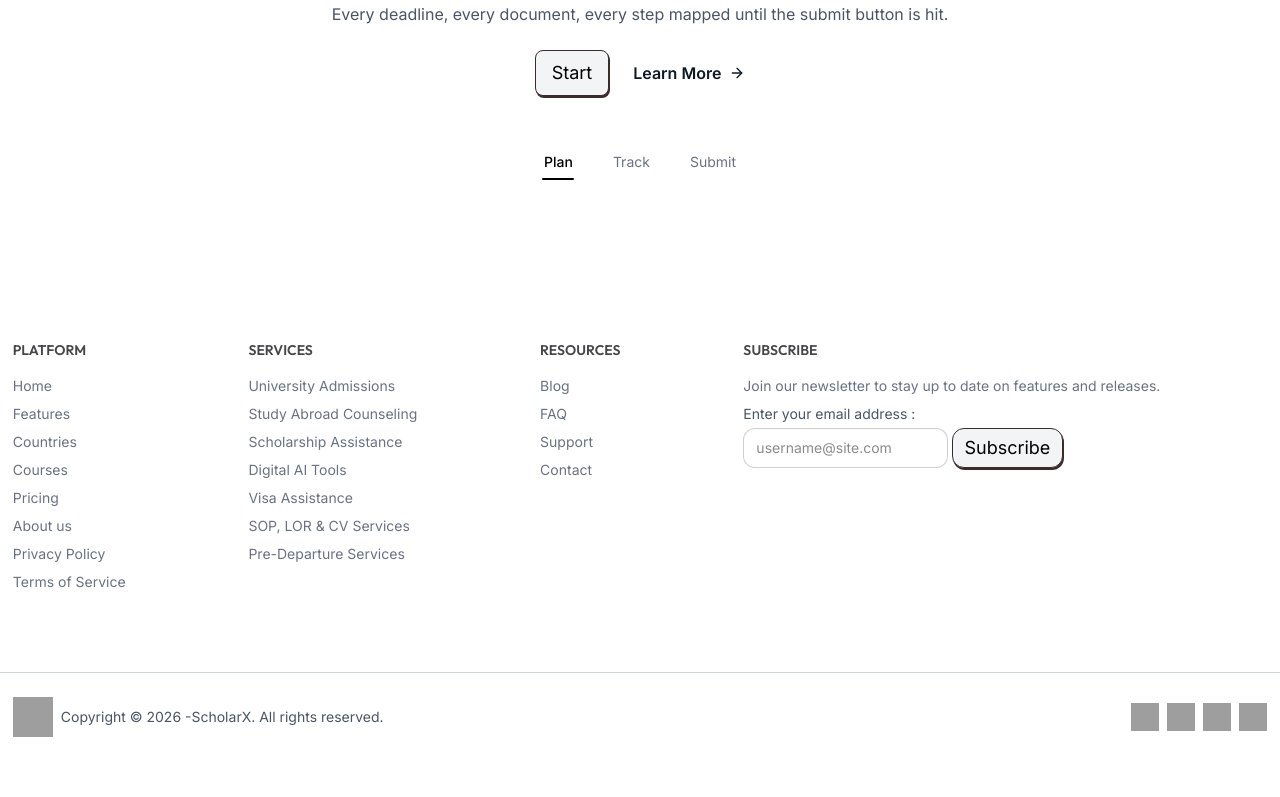
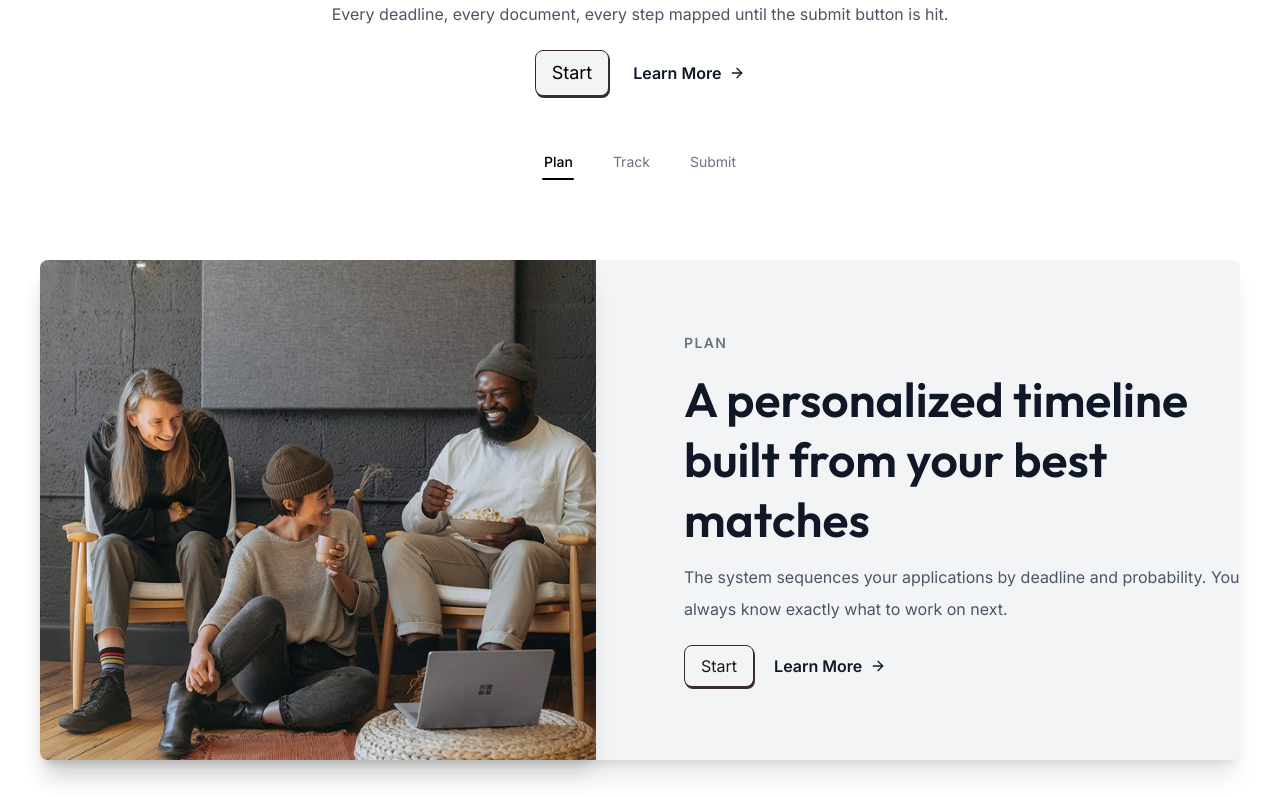
Before and after one commit to ANONTO96/ScholarX--Explainable-AI-based-Scholarship-Guidance-and-Eligibility-Analysis-System, a React (Vite) app in the folder frontend/: page / in a window 1280 px wide. Shown: the part 2975-3772 px from the top of the page. Built offline with nearby package versions, Linux system fonts and the light colour scheme; grey boxes are pictures that could not be loaded.

Commit message:
feat: TimelineSection added

```diff
--- a/frontend/src/components/RoadmapSection.jsx
+++ b/frontend/src/components/RoadmapSection.jsx
@@ -56,7 +56,7 @@ const RoadmapSection = () => {
               Plan
             </span>
 
-            <div className="absolute left-1/2 -translate-x-1/2 bottom-0 h-[2px] w-8 bg-black rounded-full" />
+            <div className="absolute left-1/2 -translate-x-1/2 bottom-0 h-0.5 w-8 bg-black rounded-full" />
           </div>
 
           <span>Track</span>
--- /dev/null
+++ b/frontend/src/components/TimelineSection.jsx
@@ -0,0 +1,61 @@
+import { NavLink } from "react-router";
+import { ArrowRight } from "lucide-react";
+import heroImg4 from "../assets/hero4.png";
+
+const TimelineSection = () => {
+    return (
+        <section className="pb-20 bg-white">
+      <div className="max-w-7xl mx-auto px-4 sm:px-5 lg:px-10 ">
+        <div className="grid lg:grid-cols-2 items-center gap-14 xl:gap-22 bg-gray-100 rounded-lg shadow-xl">
+          {/* Left Content */}
+          <div className="order-2 p-4 lg:p-0">
+            <p className="text-sm font-semibold uppercase tracking-widest text-gray-500 mb-4">
+              Plan
+            </p>
+
+            <h2 className="text-4xl lg:text-5xl font-semibold leading-tight text-gray-900">
+              A personalized timeline built from your best matches
+            </h2>
+
+            <p className="mt-3 text-gray-600 leading-8 max-w-xl">
+              The system sequences your applications by deadline and probability. You always know exactly what to work on next.
+            </p>
+            {/* Buttons */}
+            <div className="mt-5 flex items-center gap-5">
+              <NavLink to="/TimelineSection"
+                className="px-3 py-1 sm:px-4 sm:py-2 rounded-lg
+                           bg-gray-100
+                           border border-[#3A2C2C]
+                           shadow-[1px_2px_0px_0px_#3A2C2C]
+                           transition-all duration-200
+                           hover:translate-y-0.5
+                           hover:shadow-[1px_2px_0px_0px_#3A2C2C]"
+              >
+                Start
+              </NavLink>
+
+              <NavLink
+                to="/learn-more-about-timeline-section"
+                className="group flex items-center gap-2 font-semibold text-gray-900 hover:text-blue-500 transition"
+              >
+                Learn More
+                <ArrowRight className="w-4 h-4 group-hover:translate-x-1 transition-transform" />
+              </NavLink>
+            </div>
+          </div>
+
+          {/* Right Image */}
+          <div className="order-1">
+            <img
+              src={heroImg4}
+              alt="Students checking scholarship eligibility"
+              className="w-full h-90 sm:h-100 lg:h-125 object-cover rounded-t-lg lg:rounded-t-none lg:rounded-l-lg shadow-xl"
+            />
+          </div>
+        </div>
+      </div>
+    </section>
+    );
+};
+
+export default TimelineSection;
--- a/frontend/src/pages/Home.jsx
+++ b/frontend/src/pages/Home.jsx
@@ -3,6 +3,7 @@ import Hero from "../components/Hero";
 import RoadmapSection from "../components/RoadmapSection";
 import ScholarshipSearchSection from "../components/ScholarshipSearchSection";
 import SubMarquee from "../components/SubMarquee";
+import TimelineSection from "../components/TimelineSection";
 
 const Home = () => {
     return (
@@ -12,6 +13,7 @@ const Home = () => {
         <ScholarshipSearchSection></ScholarshipSearchSection>
         <EligibilityAnalysis></EligibilityAnalysis>
         <RoadmapSection></RoadmapSection>
+        <TimelineSection></TimelineSection>
         </div>
     );
 };
```
